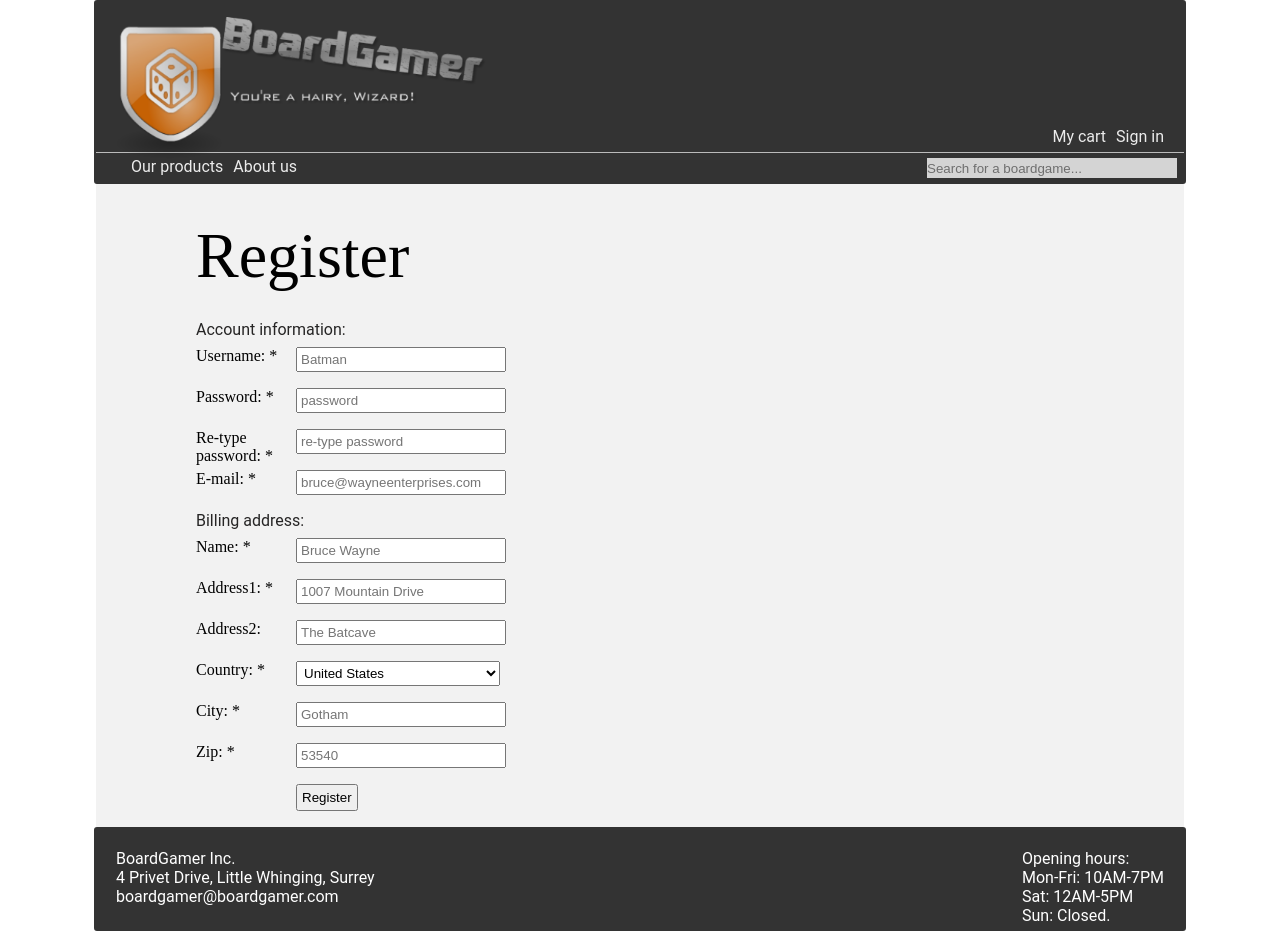
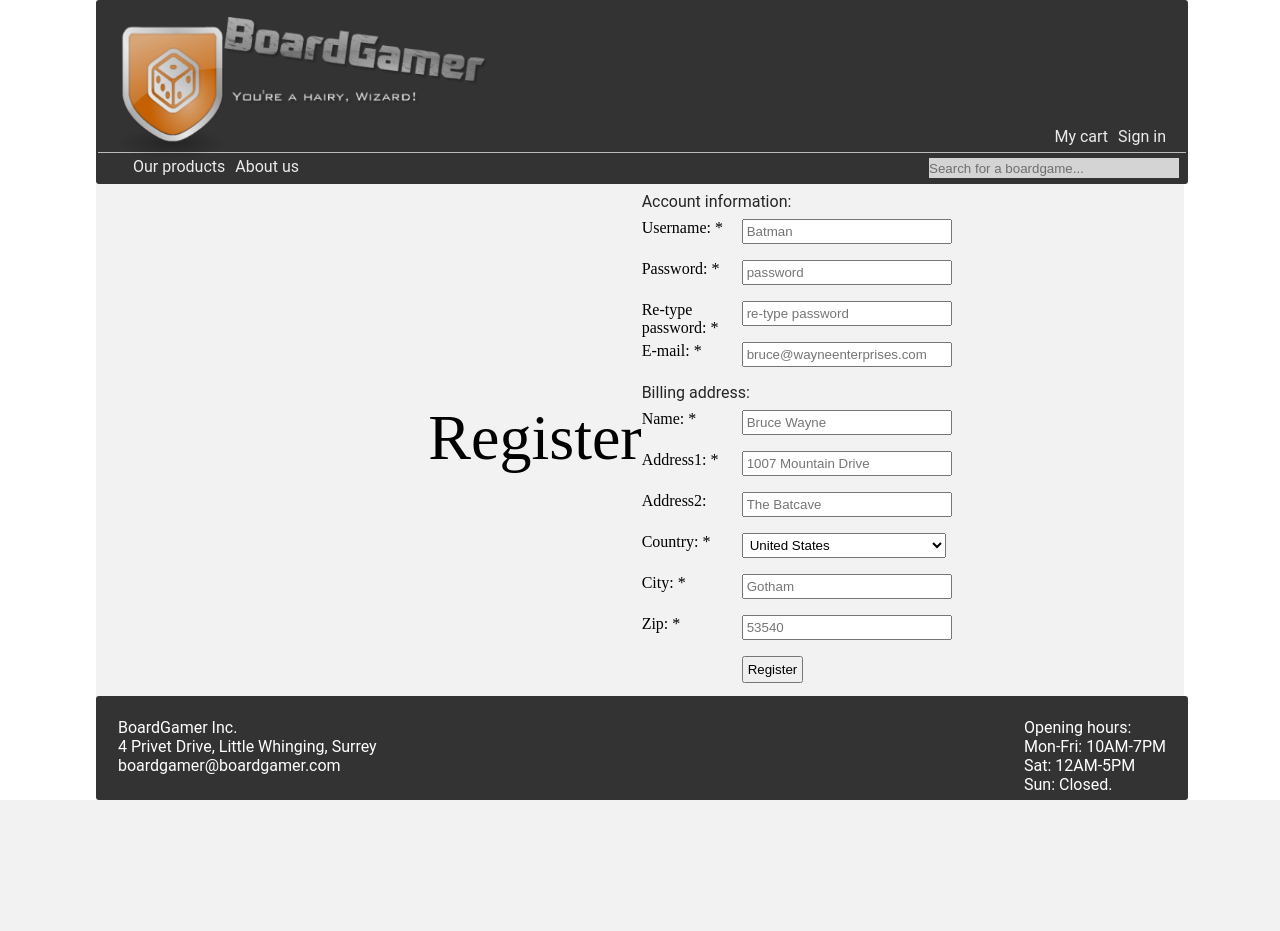
Before and after one commit to andreabjork/Gamestore, a PHP site: page /register.php in a window 1280 px wide. After the commit the page ends 800 px from the top, so only its background shows below. Run offline with PHP 8.4, Linux system fonts and the light colour scheme; data comes from the database, SQL or seed files in the repository.

Commit message:
Breytingar á útliti

```diff
--- a/Webstore/CSS/footer.css
+++ b/Webstore/CSS/footer.css
@@ -1,12 +1,13 @@
 * {margin: 0; padding: 0;}
 
+
 footer {
+	position: absolute;
     height: 100px;
     width: 85%;
     max-width: 1300px;
     min-width: 320px;
-    margin-left: auto;
-    margin-right: auto;
+    bottom: 0;
     background-color: #333333;
     border: 2px solid #333333;
     border-radius: 3px;
--- a/Webstore/CSS/form.css
+++ b/Webstore/CSS/form.css
@@ -1,13 +1,7 @@
 * { margin: 0; padding: 0; }
 #registration {
 	box-sizing: border-box;
-	padding: 8px 100px 16px 100px;
-    max-width: 1300px;
-    min-width: 320px;
-    width: 85%;
-    background-color: #f2f2f2;
-    margin-left: auto;
-    margin-right: auto;
+	padding: 8px 100px 16px 200px;
 }
 
 	#registration body { font: 12px/2em Verdana, sans-serif; }
--- a/Webstore/CSS/header.css
+++ b/Webstore/CSS/header.css
@@ -1,4 +1,17 @@
 * {margin: 0; padding: 0;}
+
+html{
+	height: 100%;
+}
+
+body{
+	min-height: 100%;
+	width: 85%;
+    max-width: 1300px;
+    min-width: 320px;
+    margin-left: auto;
+    margin-right: auto;
+}
 
 body p {
     color: #262525;
@@ -12,11 +25,7 @@ a {
 
 header {
     height: 180px;
-    width: 85%;
-    max-width: 1300px;
-    min-width: 320px;
-    margin-left: auto;
-    margin-right: auto;
+    width: 100%;
     background-color: #333333;
     border: 2px solid #333333;
     border-radius: 3px;
--- a/Webstore/CSS/main.css
+++ b/Webstore/CSS/main.css
@@ -1,17 +1,4 @@
 * {margin: 0; padding: 0;}
-
-.products {
-	display: flex;
-    align-items: center;
-    justify-content: center;
-    flex-flow: row wrap;
-    max-width: 1300px;
-    min-width: 320px;
-    width: 85%;
-    background-color: #f2f2f2;
-    margin-left: auto;
-    margin-right: auto;
-}
 
 .product {
     width: 15%;
--- a/Webstore/CSS/product.css
+++ b/Webstore/CSS/product.css
@@ -4,12 +4,9 @@
     align-items: center;
     justify-content: center;
     flex-flow: row wrap;
-    max-width: 1300px;
-    min-width: 320px;
-    width: 85%;
+    width: 100%;
     background-color: #f2f2f2;
-    margin-left: auto;
-    margin-right: auto;
+    padding-bottom: 100px;
 }
 
     .imgBox {
--- a/Webstore/views/form.php
+++ b/Webstore/views/form.php
@@ -1,4 +1,4 @@
-		<div id="registration">
+		<div id="registration" class="container">
 			<h1><?php echo $valid ? "Registration successful! Affected lines = $affected" : "Register" ?></h1>
 
 			<?php
--- a/Webstore/views/main.php
+++ b/Webstore/views/main.php
@@ -2,7 +2,7 @@
 
 
 
-		<div class="products">
+		<div class="container">
 			<?php
 				$data = $results->fetchAll();
 				foreach($data as $product) {
```
Also changed, not shown: Webstore/views/footer.php (indentation only). Lines whose indentation alone changed are shown as unchanged.
